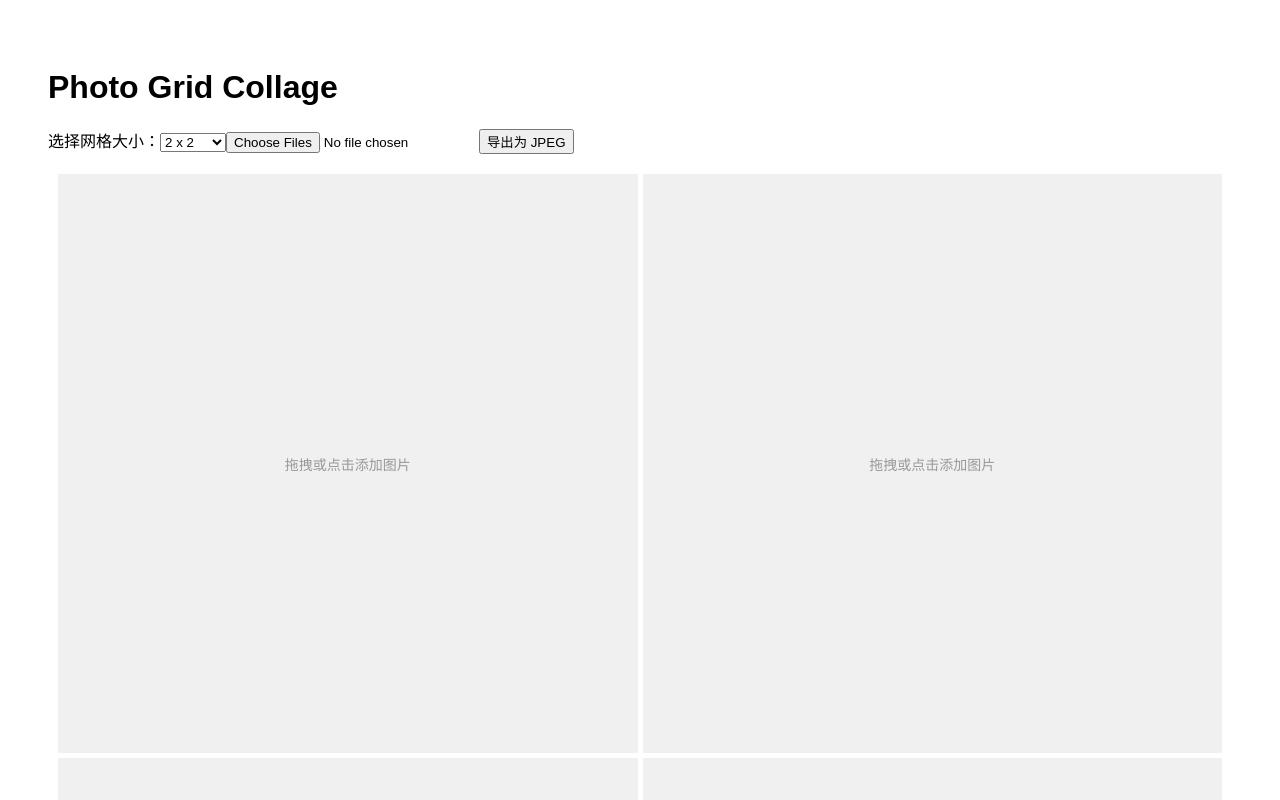
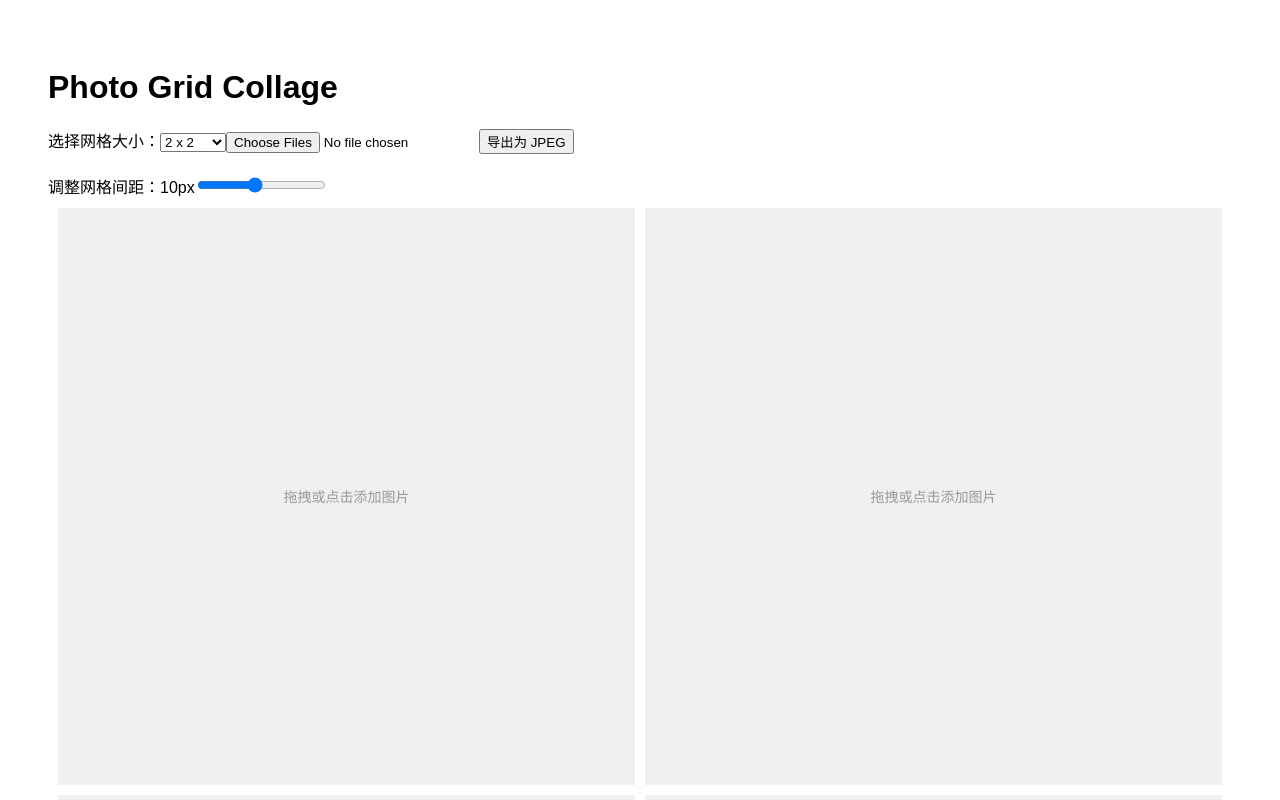
Before and after one commit to spicyfishPro/photo-grid-collage, a Vue app: page / in a window 1280 px wide. Shown: the top 800 px of the page. Built offline with nearby package versions, Linux system fonts and the light colour scheme.

Commit message:
添加网格间距调整功能

```diff
--- a/src/App.vue
+++ b/src/App.vue
@@ -16,6 +16,16 @@
       <a v-if="exportedImage" :href="exportedImage" download="collage.jpg"
         >下载图片</a
       >
+    </div>
+    <div>
+      <label for="grid-gap-slider">调整网格间距：{{ gridGap }}px</label>
+      <input
+        id="grid-gap-slider"
+        type="range"
+        min="2"
+        max="20"
+        v-model="gridGap"
+      />
     </div>
 
     <div class="grid-container" :style="gridStyle" ref="gridContainer">
@@ -40,6 +50,7 @@ export default {
   data() {
     return {
       gridSize: 2,
+      gridGap: 10, // px
       gridCells: [],
       uploadedImages: [],
       exportedImage: null,
@@ -123,7 +134,7 @@ export default {
 
 .grid-container {
   display: grid;
-  grid-gap: 5px;
+  gap: v-bind(gridGap + "px");
   margin: 10px;
 }
 
```
Also changed, not shown: 1 other file (tests, documents, lock files or other folders).
